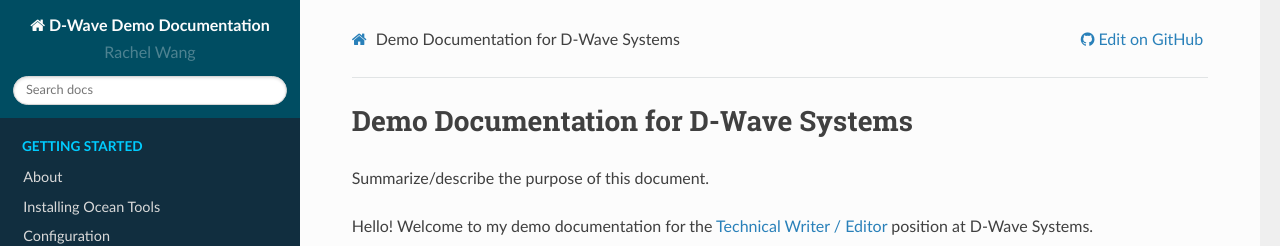
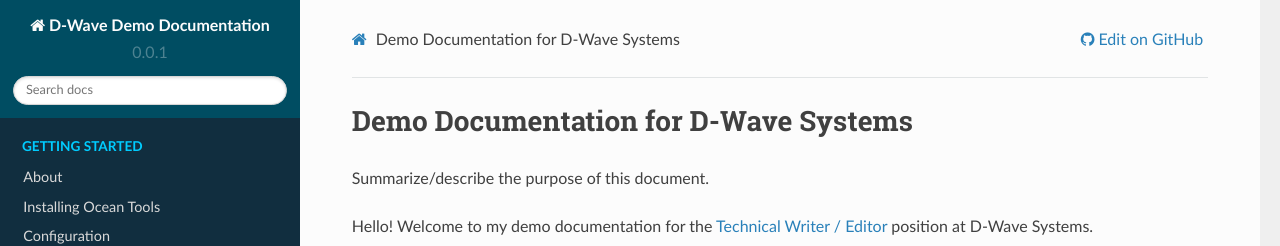
Before and after one commit to rcywang/d-wave-demodoc, a Sphinx documentation site: the page built from docs/index.rst, in a window 1280 px wide. Shown: the top 246 px of the page. Built offline with Sphinx 7.4.7 and the Read the Docs theme 2.0.0, drawn with Linux system fonts in a browser that asks for light colours; pages that are not in the unit, such as notebooks, are missing from menus.

Commit message:
Update conf.py

```diff
--- a/docs/conf.py
+++ b/docs/conf.py
@@ -31,7 +31,7 @@
 project = 'D-Wave Demo Documentation'
 copyright = '2021, Rachel Wang'
 author = 'Rachel Wang'
-version = 'Rachel Wang'
+version = '0.0.1'
 
 # The full version, including alpha/beta/rc tags
 release = '0.0.1'
@@ -76,6 +76,9 @@
     'mod': 'tooltip',  # for Python Sphinx Domain
     'class': 'tooltip',  # for Python Sphinx Domain
 }
+
+# The suffix of source filenames
+source_suffix = '.rst'
 
 ## define the master doc
 master_doc = 'index'
@@ -143,6 +146,7 @@
 edit_on_github_branch = 'main'
 
 html_last_updated_fmt = '%b %d, %Y'
+html_use_smartypants = True
 
 
 # -- Options for LaTeX output ---------------------------------------------
```
